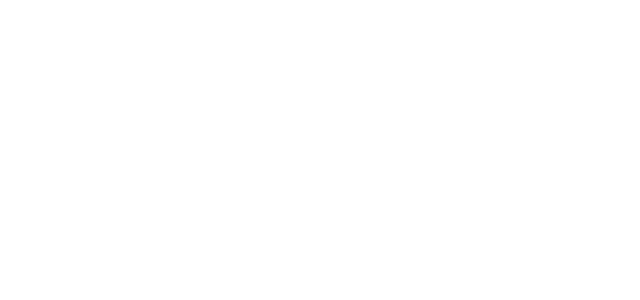
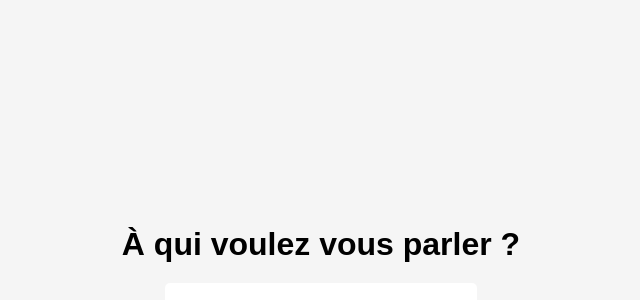
Before and after one commit to NexuSolo/FinalWebM1, a Vue app in the folder front/: page /new in a window 1280 px wide. Before the commit this address had no page. Shown: the part 128-428 px from the top of the page, without its empty margins (319-959 px from the left). Built offline with nearby package versions, Linux system fonts and the light colour scheme.

Commit message:
front ajouter conversation

```diff
--- a/front/src/components/PageAllConversation.vue
+++ b/front/src/components/PageAllConversation.vue
@@ -5,7 +5,9 @@
                 <div class="nomConversation" @click=chooseConversation(conversation)>
                     {{ conversation.user2.username }}
                 </div>
-
+            </div>
+            <div class="nomConversation">
+                <RouterLink class="new" to="/new">+</RouterLink>
             </div>
 
         </div>
@@ -170,7 +172,7 @@ export default {
         chooseConversation(conversation) {
             this.messages = conversation.messages;
             this.otherUser = conversation.user2;
-        }
+        },
     },
 
 
@@ -183,8 +185,15 @@ export default {
 
 <style scoped>
 
+.new{
+    font-size: 2em;
+    color: black;
+    text-decoration: none;
 
-.otherUser{
+}
+
+
+.otherUser {
     text-align: center;
     opacity: 0.5;
 
--- /dev/null
+++ b/front/src/components/PageNewConversation.vue
@@ -0,0 +1,67 @@
+<template>
+
+<div class="content">
+    <h1>À qui voulez vous parler ?</h1>
+      <form @submit.prevent="submitForm">
+          <input type="text" id="name" name="name" v-model="name">
+          <input class="send" type="submit" value="Envoyer">
+      </form>
+  </div>
+
+</template>
+
+<script>
+
+export default {
+  name: 'PageNewConveration',
+  data() {
+      return {
+          name: ''
+      }
+  },
+  methods: {
+      submitForm() {
+          console.log(this.name);
+      }
+  }
+}
+
+</script>
+
+<style scoped>
+
+.content {
+    display: flex;
+    justify-content: center;
+    flex-direction: column;
+    align-items: center;
+    height: 100vh;
+  }
+
+  h1 {
+    font-size: 2em;
+    margin-bottom: 20px;
+  }
+
+  form {
+    display: flex;
+    flex-direction: column;
+    align-items: center;
+  }
+
+  input {
+    width: 300px;
+    height: 50px;
+    border: none;
+    border-radius: 5px;
+    margin-bottom: 20px;
+    padding-left: 10px;
+    font-size: 1.5em;
+  }
+
+  .send{
+    /* cacher */
+    display: none;
+  }
+
+</style>
--- a/front/src/router.js
+++ b/front/src/router.js
@@ -2,6 +2,7 @@ import { createRouter, createWebHistory } from 'vue-router'
 import PageAccueil from './components/PageAccueil.vue'
 import PageConnection from './components/PageConnection.vue'
 import PageAllConversation from './components/PageAllConversation.vue'
+import PageNewConversation from './components/PageNewConversation.vue'
 
 const routes = [
   {
@@ -18,6 +19,11 @@ const routes = [
     path: '/conversations',
     name: 'PageAllConversation',
     component: PageAllConversation
+  },
+  {
+    path: '/new',
+    name: 'PageNewConversation',
+    component: PageNewConversation
   }
 ]
 
```
